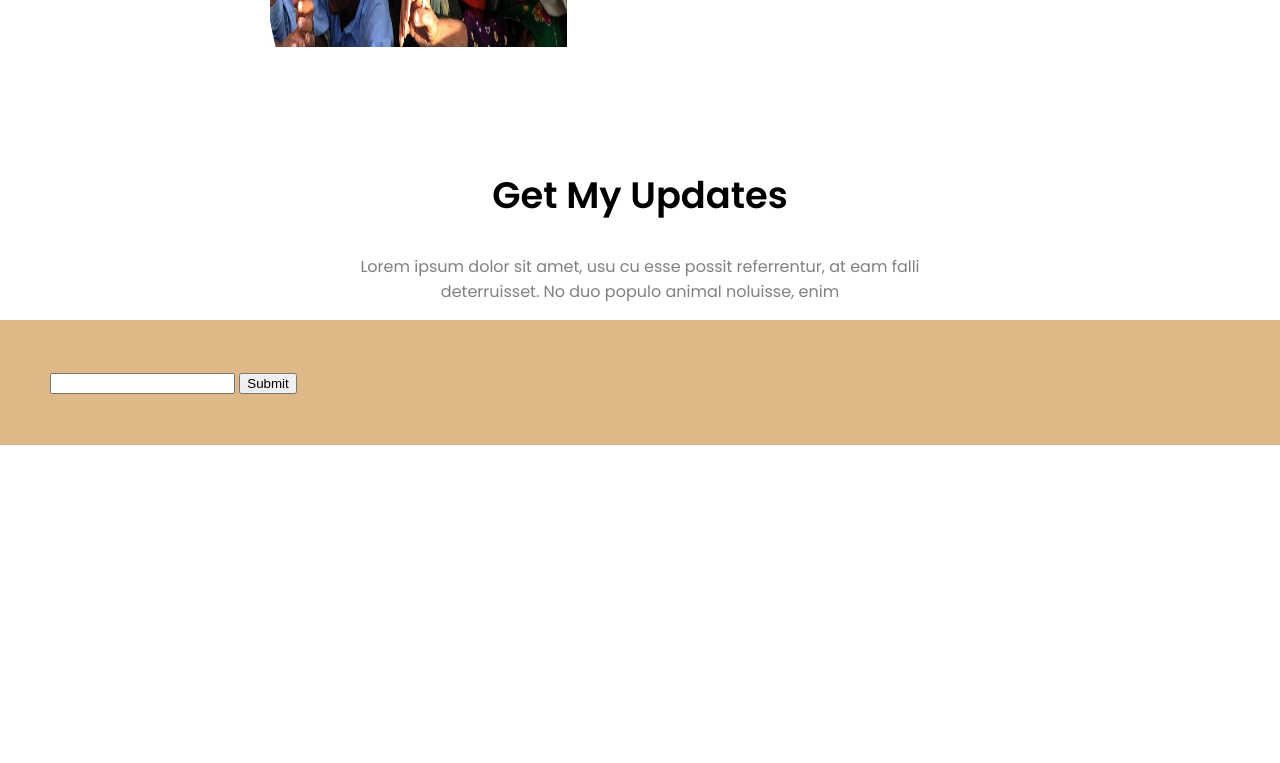
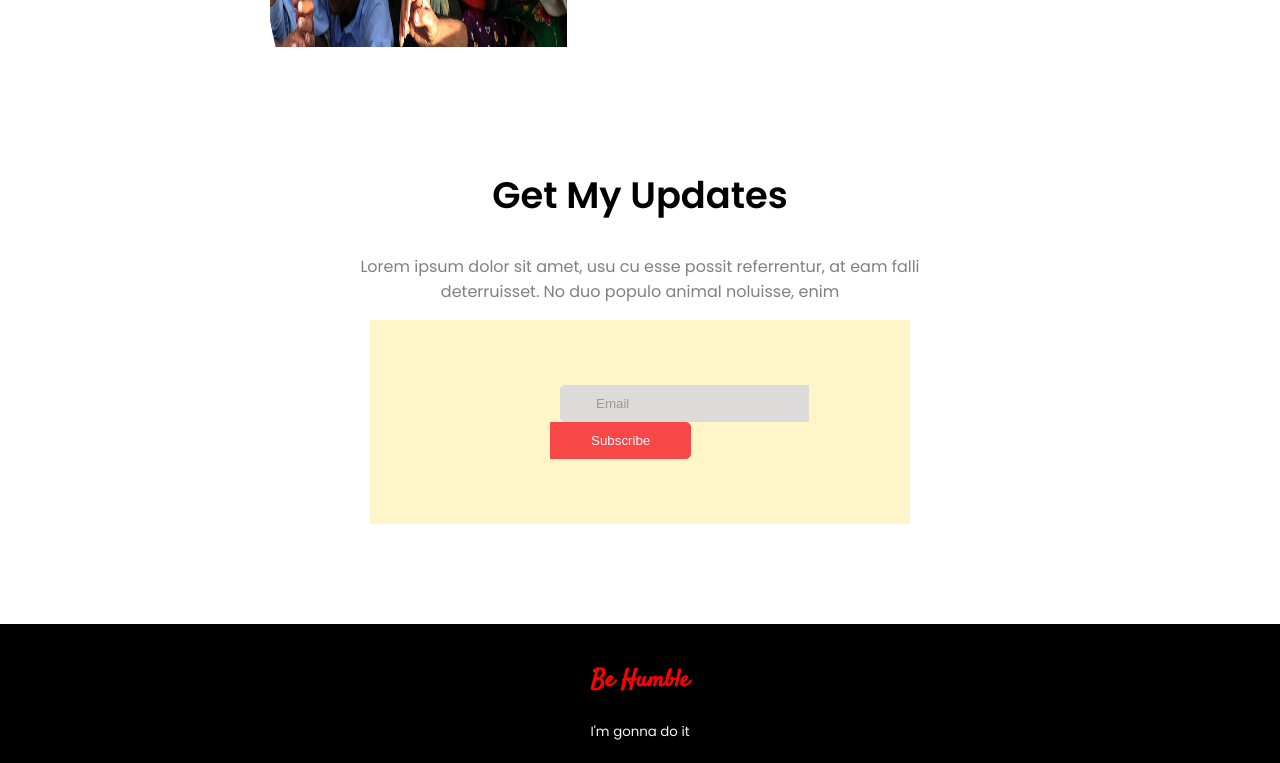
Before and after one commit to muba23/practice-problem-1, a plain HTML site: page index.html in a window 1280 px wide. Shown: the part 3177-3940 px from the top of the page. Before the commit the page ends 3622 px from the top, so only its background shows below. Drawn offline with Linux system fonts and the light colour scheme.

Commit message:
footer done

```diff
--- a/index.html
+++ b/index.html
@@ -102,7 +102,7 @@
         </div>
     </section>
     <!-- updates -->
-    <section>
+    <section class="updates">
         <div class="update">
             <h2>Get My Updates</h2>
             <p>Lorem ipsum dolor sit amet, usu cu esse possit referrentur, at eam falli <br>
@@ -110,10 +110,14 @@
         </div>
         <div class="update-form">
             <form action="">
-                <input type="text" name="" id="">
-                <input type="submit" value="Submit">
+                <input type="email" name="" id="form" value="Email">
+                <input type="submit" value="Subscribe" id="submit">
             </form>
         </div>
     </section>
+    <footer class="footer">
+        <h2>Be Humble</h2>
+        <small>I'm gonna do it</small>
+    </footer>
 </body>
 </html>
--- a/style.css
+++ b/style.css
@@ -209,8 +209,43 @@ body{
     font-weight: 900;
     color: black;
 }
-.update-form{
-    background-color: burlywood;
-    padding: 50px;
+.updates .update-form{
+    background-color: rgb(255, 245, 200);
+    padding: 65px 50px 65px 190px;
+    /* margin: 0px 0% 20px 20%; */
+    margin-top: 0px;
+    margin-right: 370px;
+    margin-left: 370px;
+    margin-bottom: 100px;
+    justify-content: center;
     /* align-items: center; */
 }
+.update-form #form{
+    padding: 10px 35px;
+    border: 1px solid rgb(221, 218, 218);
+    background-color: rgb(221, 218, 218);
+    color: rgb(155, 152, 152);
+    border-top-left-radius: 5px;
+    border-bottom-left-radius: 5px;
+}
+.update-form #submit{
+    padding: 10px 40px;
+    margin-left: -10px;
+    background-color:rgb(247, 71, 71) ;
+    color: aliceblue;
+    border: 1px solid rgb(247, 71, 71);
+    border-end-end-radius: 5px;
+    border-top-right-radius: 5px;
+}
+.footer{
+    background-color: black;
+    color: red;
+    text-align: center;
+    padding: 20px;
+}
+.footer h2{
+    font-family: 'Satisfy', cursive;
+}
+.footer small{
+    color: aliceblue;
+}
```
